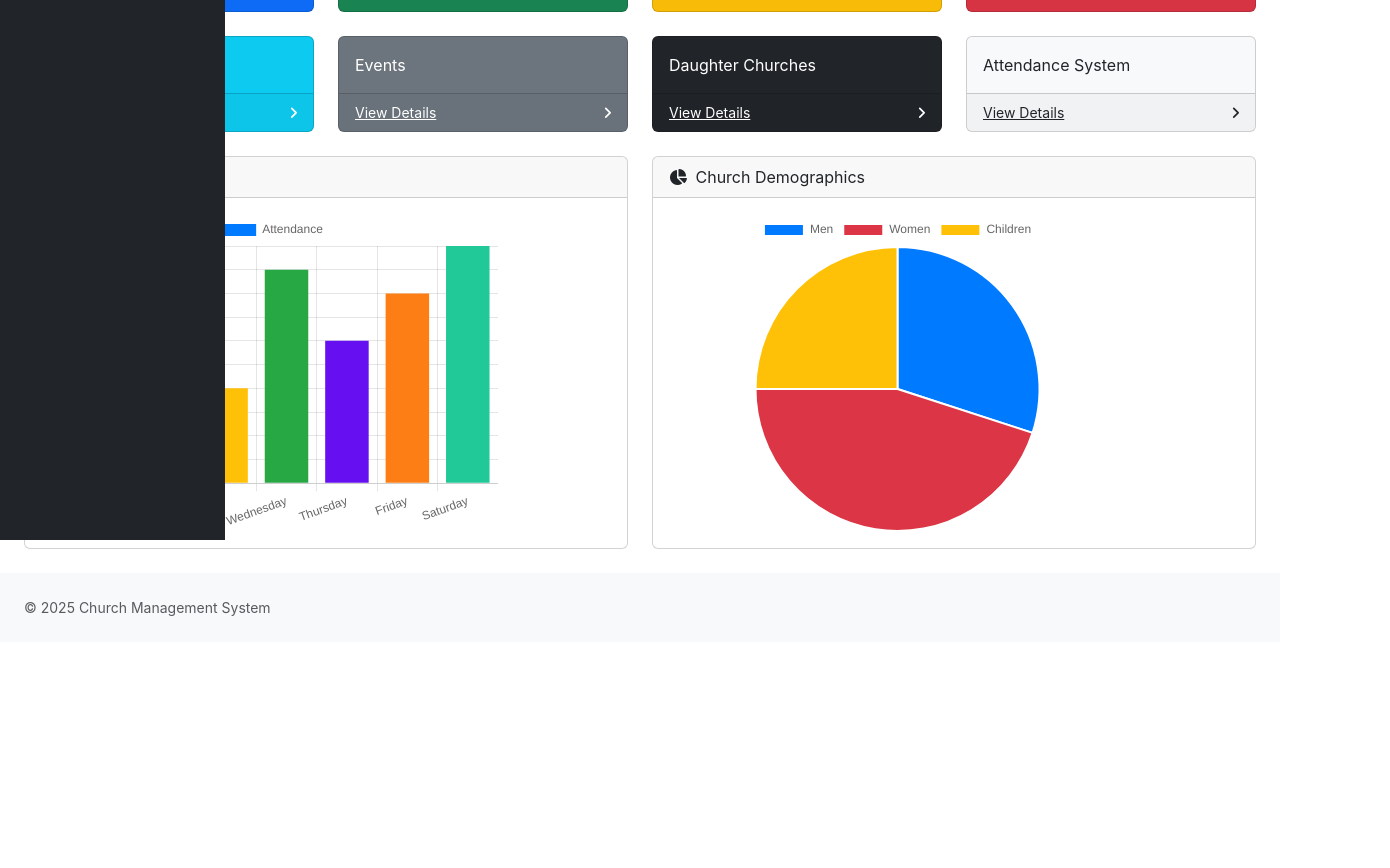
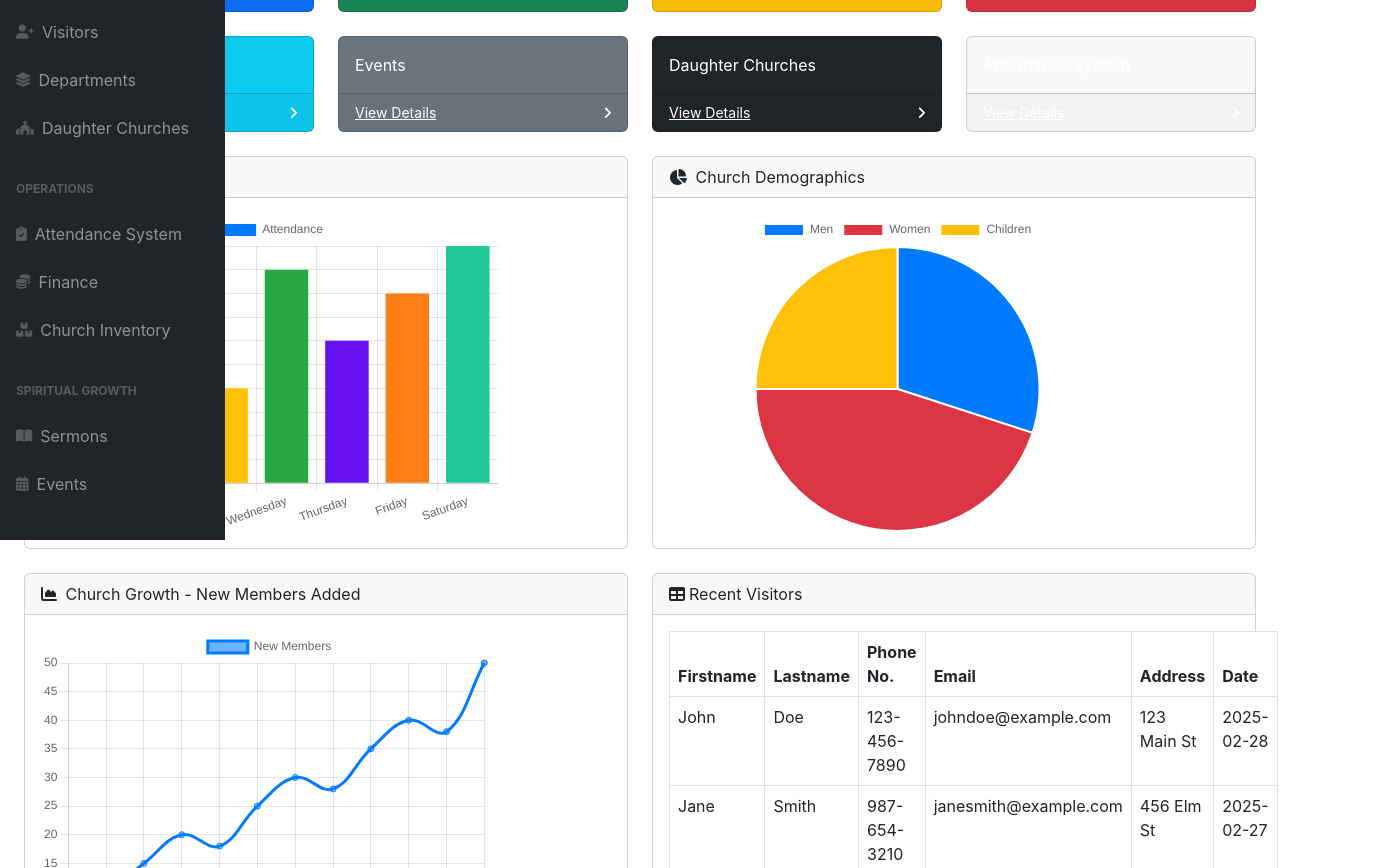
Before and after one commit to Gibsonodoka/Church-management-system, a React (Create React App) app in the folder frontend/: page /dashboard in a window 1280 px wide. Shown: the part 260-1128 px from the top of the page, 1390 px wide, since content can reach past the window. Before the commit the page ends 902 px from the top, so only its background shows below. Built offline with nearby package versions, Linux system fonts and the light colour scheme.

Commit message:
Added Area Charts to Dashboard

```diff
--- a/frontend/src/components/ChartComponent.js
+++ b/frontend/src/components/ChartComponent.js
@@ -1,11 +1,33 @@
-import { Chart as ChartJS, BarElement, ArcElement, CategoryScale, LinearScale, Tooltip, Legend } from "chart.js";
-import { Bar, Pie } from "react-chartjs-2";
+import { Chart as ChartJS, BarElement, ArcElement, CategoryScale, LinearScale, PointElement, LineElement, Tooltip, Legend } from "chart.js";
+import { Bar, Pie, Line } from "react-chartjs-2";
+import { useRef, useEffect, useState } from "react";
 
-ChartJS.register(BarElement, ArcElement, CategoryScale, LinearScale, Tooltip, Legend);
+ChartJS.register(BarElement, ArcElement, CategoryScale, LinearScale, PointElement, LineElement, Tooltip, Legend);
 
-const ChartComponent = () => {
-  // Bar Chart Data
-  const barData = {
+const ChartComponent = ({ chartType }) => {
+  const chartRef = useRef(null);
+  const [gradient, setGradient] = useState(null);
+
+  useEffect(() => {
+    if (chartRef.current) {
+      const ctx = chartRef.current.canvas.getContext("2d");
+
+      // Create a gradient
+      const newGradient = ctx.createLinearGradient(0, 0, 0, 400);
+      newGradient.addColorStop(0, "rgba(0, 123, 255, 0.6)"); // Darker blue at the top
+      newGradient.addColorStop(1, "rgba(0, 123, 255, 0)"); // Transparent at the bottom
+
+      setGradient(newGradient);
+    }
+  }, []);
+
+  const chartOptions = {
+    maintainAspectRatio: false,
+    responsive: true,
+  };
+
+  const chartData = {
+    bar: {
       labels: ["Sunday", "Monday", "Tuesday", "Wednesday", "Thursday", "Friday", "Saturday"],
       datasets: [
         {
@@ -14,10 +36,8 @@ const ChartComponent = () => {
           backgroundColor: ["#007bff", "#dc3545", "#ffc107", "#28a745", "#6610f2", "#fd7e14", "#20c997"],
         },
       ],
-  };
-
-  // Pie Chart Data
-  const pieData = {
+    },
+    pie: {
       labels: ["Men", "Women", "Children"],
       datasets: [
         {
@@ -25,41 +45,32 @@ const ChartComponent = () => {
           backgroundColor: ["#007bff", "#dc3545", "#ffc107"],
         },
       ],
+    },
+    area: {
+      labels: ["Jan", "Feb", "Mar", "Apr", "May", "Jun", "Jul", "Aug", "Sep", "Oct", "Nov", "Dec"],
+      datasets: [
+        {
+          label: "New Members",
+          data: [5, 10, 15, 20, 18, 25, 30, 28, 35, 40, 38, 50],
+          fill: true,
+          backgroundColor: gradient || "rgba(0, 123, 255, 0.2)", // Fallback if gradient is not set yet
+          borderColor: "#007bff",
+          tension: 0.4,
+        },
+      ],
+    },
   };
 
-  // Chart Options (Make Pie Chart Same Height as Bar Chart)
-  const chartOptions = {
-    maintainAspectRatio: false, // Allows custom height
-    responsive: true,
-  };
-
-  return (
-    <div className="row">
-      {/* Bar Chart */}
-      <div className="col-xl-6">
-        <div className="card mb-4">
-          <div className="card-header">
-            <i className="fas fa-chart-bar me-1"></i> Weekly Attendance
-          </div>
-          <div className="card-body" style={{ height: "350px" }}> {/* Reduced height */}
-            <Bar data={barData} options={chartOptions} />
-          </div>
-        </div>
-      </div>
-
-      {/* Pie Chart (Same Height as Bar Chart) */}
-      <div className="col-xl-6">
-        <div className="card mb-4">
-          <div className="card-header">
-            <i className="fas fa-chart-pie me-1"></i> Church Demographics
-          </div>
-          <div className="card-body" style={{ height: "350px" }}> {/* Reduced height */}
-            <Pie data={pieData} options={chartOptions} />
-          </div>
-        </div>
-      </div>
-    </div>
-  );
+  switch (chartType) {
+    case "bar":
+      return <Bar data={chartData.bar} options={chartOptions} />;
+    case "pie":
+      return <Pie data={chartData.pie} options={chartOptions} />;
+    case "area":
+      return <Line ref={chartRef} data={chartData.area} options={chartOptions} />;
+    default:
+      return null;
+  }
 };
 
 export default ChartComponent;
--- a/frontend/src/components/Sidebar.js
+++ b/frontend/src/components/Sidebar.js
@@ -10,9 +10,53 @@ const Sidebar = () => {
             <div className="sb-nav-link-icon"><i className="fas fa-tachometer-alt"></i></div>
             Dashboard
           </Link>
+
+          <div className="sb-sidenav-menu-heading">Church Management</div>
           <Link className="nav-link" to="/members">
             <div className="sb-nav-link-icon"><i className="fas fa-users"></i></div>
-            Members
+            Church Members
+          </Link>
+          <Link className="nav-link" to="/visitors">
+            <div className="sb-nav-link-icon"><i className="fas fa-user-plus"></i></div>
+            Visitors
+          </Link>
+          <Link className="nav-link" to="/departments">
+            <div className="sb-nav-link-icon"><i className="fas fa-layer-group"></i></div>
+            Departments
+          </Link>
+          <Link className="nav-link" to="/daughter-churches">
+            <div className="sb-nav-link-icon"><i className="fas fa-church"></i></div>
+            Daughter Churches
+          </Link>
+
+          <div className="sb-sidenav-menu-heading">Operations</div>
+          <Link className="nav-link" to="/attendance">
+            <div className="sb-nav-link-icon"><i className="fas fa-clipboard-check"></i></div>
+            Attendance System
+          </Link>
+          <Link className="nav-link" to="/finance">
+            <div className="sb-nav-link-icon"><i className="fas fa-coins"></i></div>
+            Finance
+          </Link>
+          <Link className="nav-link" to="/inventory">
+            <div className="sb-nav-link-icon"><i className="fas fa-boxes"></i></div>
+            Church Inventory
+          </Link>
+
+          <div className="sb-sidenav-menu-heading">Spiritual Growth</div>
+          <Link className="nav-link" to="/sermons">
+            <div className="sb-nav-link-icon"><i className="fas fa-book-open"></i></div>
+            Sermons
+          </Link>
+          <Link className="nav-link" to="/events">
+            <div className="sb-nav-link-icon"><i className="fas fa-calendar-alt"></i></div>
+            Events
+          </Link>
+
+          <div className="sb-sidenav-menu-heading">System</div>
+          <Link className="nav-link" to="/settings">
+            <div className="sb-nav-link-icon"><i className="fas fa-cogs"></i></div>
+            System Settings
           </Link>
         </div>
       </div>
--- /dev/null
+++ b/frontend/src/components/VisitorsTable.js
@@ -0,0 +1,47 @@
+import React from "react";
+
+const VisitorsTable = () => {
+  // Dummy Data
+  const visitors = [
+    { firstName: "John", lastName: "Doe", phone: "123-456-7890", email: "johndoe@example.com", address: "123 Main St", date: "2025-02-28" },
+    { firstName: "Jane", lastName: "Smith", phone: "987-654-3210", email: "janesmith@example.com", address: "456 Elm St", date: "2025-02-27" },
+    { firstName: "Michael", lastName: "Johnson", phone: "555-123-4567", email: "michaelj@example.com", address: "789 Oak St", date: "2025-02-26" },
+  ];
+
+  return (
+    <div className="card mb-4">
+      <div className="card-header">
+        <i className="fas fa-table me-1"></i>
+        Recent Visitors
+      </div>
+      <div className="card-body">
+        <table className="table table-bordered">
+          <thead>
+            <tr>
+              <th>Firstname</th>
+              <th>Lastname</th>
+              <th>Phone No.</th>
+              <th>Email</th>
+              <th>Address</th>
+              <th>Date</th>
+            </tr>
+          </thead>
+          <tbody>
+            {visitors.map((visitor, index) => (
+              <tr key={index}>
+                <td>{visitor.firstName}</td>
+                <td>{visitor.lastName}</td>
+                <td>{visitor.phone}</td>
+                <td>{visitor.email}</td>
+                <td>{visitor.address}</td>
+                <td>{visitor.date}</td>
+              </tr>
+            ))}
+          </tbody>
+        </table>
+      </div>
+    </div>
+  );
+};
+
+export default VisitorsTable;
--- a/frontend/src/pages/Dashboard.js
+++ b/frontend/src/pages/Dashboard.js
@@ -1,7 +1,8 @@
 import Sidebar from "../components/Sidebar";
 import Navbar from "../components/Navbar";
 import Footer from "../components/Footer";
-import ChartComponent from "../components/ChartComponent"; // Import Chart Component
+import ChartComponent from "../components/ChartComponent";
+import VisitorsTable from "../components/VisitorsTable"; // Keep Visitors Table
 
 const Dashboard = () => {
   return (
@@ -20,94 +21,79 @@ const Dashboard = () => {
           <main>
             <div className="container-fluid px-4">
               <h1 className="mt-4">Dashboard</h1>
-              <p>Welcome to the Our Church Management System</p>
+              <p>Welcome to Our Church Management System</p>
 
               {/* Dashboard Cards */}
               <div className="row">
-                <div className="col-xl-3 col-md-6">
-                  <div className="card bg-primary text-white mb-4">
-                    <div className="card-body">Church Members</div>
+                {/* Cards */}
+                {[
+                  { title: "Church Members", color: "bg-primary" },
+                  { title: "Visitors", color: "bg-success" },
+                  { title: "Church Inventory", color: "bg-warning" },
+                  { title: "Departments", color: "bg-danger" },
+                  { title: "Finance", color: "bg-info" },
+                  { title: "Events", color: "bg-secondary" },
+                  { title: "Daughter Churches", color: "bg-dark" },
+                  { title: "Attendance System", color: "bg-light text-dark" },
+                ].map((card, index) => (
+                  <div key={index} className="col-xl-3 col-md-6">
+                    <div className={`card ${card.color} text-white mb-4`}>
+                      <div className="card-body">{card.title}</div>
                       <div className="card-footer d-flex align-items-center justify-content-between">
                         <a className="small text-white stretched-link" href="#">View Details</a>
                         <div className="small text-white"><i className="fas fa-angle-right"></i></div>
                       </div>
                     </div>
                   </div>
+                ))}
+              </div>
 
-                <div className="col-xl-3 col-md-6">
-                  <div className="card bg-success text-white mb-4">
-                    <div className="card-body">Visitors</div>
-                    <div className="card-footer d-flex align-items-center justify-content-between">
-                      <a className="small text-white stretched-link" href="#">View Details</a>
-                      <div className="small text-white"><i className="fas fa-angle-right"></i></div>
+              {/* Charts (NO DUPLICATES) */}
+              <div className="row">
+                {/* Bar Chart (Weekly Attendance) */}
+                <div className="col-xl-6">
+                  <div className="card mb-4">
+                    <div className="card-header">
+                      <i className="fas fa-chart-bar me-1"></i> Weekly Attendance
+                    </div>
+                    <div className="card-body" style={{ height: "350px" }}>
+                      <ChartComponent chartType="bar" />
                     </div>
                   </div>
                 </div>
 
-                <div className="col-xl-3 col-md-6">
-                  <div className="card bg-warning text-white mb-4">
-                    <div className="card-body">Church Inventory</div>
-                    <div className="card-footer d-flex align-items-center justify-content-between">
-                      <a className="small text-white stretched-link" href="#">View Details</a>
-                      <div className="small text-white"><i className="fas fa-angle-right"></i></div>
+                {/* Pie Chart (Church Demographics) */}
+                <div className="col-xl-6">
+                  <div className="card mb-4">
+                    <div className="card-header">
+                      <i className="fas fa-chart-pie me-1"></i> Church Demographics
                     </div>
-                  </div>
-                </div>
-
-                <div className="col-xl-3 col-md-6">
-                  <div className="card bg-danger text-white mb-4">
-                    <div className="card-body">Departments</div>
-                    <div className="card-footer d-flex align-items-center justify-content-between">
-                      <a className="small text-white stretched-link" href="#">View Details</a>
-                      <div className="small text-white"><i className="fas fa-angle-right"></i></div>
-                    </div>
-                  </div>
-                </div>
-
-                <div className="col-xl-3 col-md-6">
-                  <div className="card bg-info text-white mb-4">
-                    <div className="card-body">Finance</div>
-                    <div className="card-footer d-flex align-items-center justify-content-between">
-                      <a className="small text-white stretched-link" href="#">View Details</a>
-                      <div className="small text-white"><i className="fas fa-angle-right"></i></div>
-                    </div>
-                  </div>
-                </div>
-
-                <div className="col-xl-3 col-md-6">
-                  <div className="card bg-secondary text-white mb-4">
-                    <div className="card-body">Events</div>
-                    <div className="card-footer d-flex align-items-center justify-content-between">
-                      <a className="small text-white stretched-link" href="#">View Details</a>
-                      <div className="small text-white"><i className="fas fa-angle-right"></i></div>
-                    </div>
-                  </div>
-                </div>
-
-                <div className="col-xl-3 col-md-6">
-                  <div className="card bg-dark text-white mb-4">
-                    <div className="card-body">Daughter Churches</div>
-                    <div className="card-footer d-flex align-items-center justify-content-between">
-                      <a className="small text-white stretched-link" href="#">View Details</a>
-                      <div className="small text-white"><i className="fas fa-angle-right"></i></div>
-                    </div>
-                  </div>
-                </div>
-
-                <div className="col-xl-3 col-md-6">
-                  <div className="card bg-light text-dark mb-4">
-                    <div className="card-body">Attendance System</div>
-                    <div className="card-footer d-flex align-items-center justify-content-between">
-                      <a className="small text-dark stretched-link" href="#">View Details</a>
-                      <div className="small text-dark"><i className="fas fa-angle-right"></i></div>
+                    <div className="card-body" style={{ height: "350px" }}>
+                      <ChartComponent chartType="pie" />
                     </div>
                   </div>
                 </div>
               </div>
 
-              {/* Charts */}
-              <ChartComponent />
+              {/* Area Chart & Visitors Table Side by Side */}
+              <div className="row">
+                {/* Area Chart (Church Growth) */}
+                <div className="col-xl-6">
+                  <div className="card mb-4">
+                    <div className="card-header">
+                      <i className="fas fa-chart-area me-1"></i> Church Growth - New Members Added
+                    </div>
+                    <div className="card-body" style={{ height: "350px" }}>
+                      <ChartComponent chartType="area" />
+                    </div>
+                  </div>
+                </div>
 
+                {/* Visitors Table */}
+                <div className="col-xl-6">
+                  <VisitorsTable />
+                </div>
+              </div>
             </div>
           </main>
 
```
Lines whose indentation alone changed are shown as unchanged.
